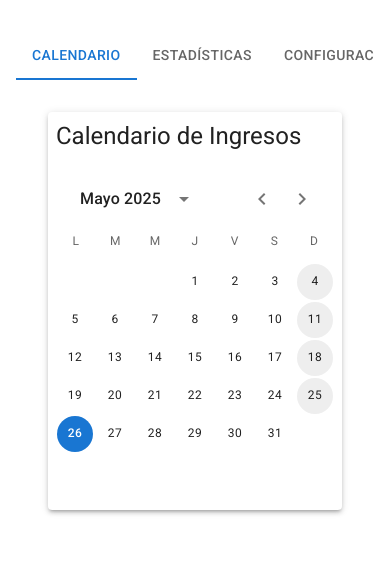
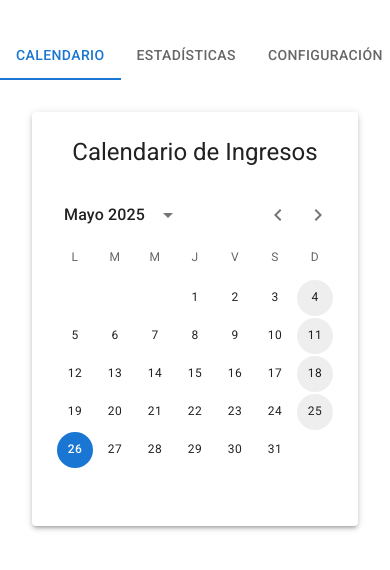
Before and after one commit to MartinTomaco/MarcelinoApp, a React (Create React App) app: page / in a window 390 px wide. Shown: the top 570 px of the page. Built offline with nearby package versions, Linux system fonts and the light colour scheme.

Commit message:
se ajusta comportamiento para mobile xs

```diff
--- a/src/components/IncomeCalendar.tsx
+++ b/src/components/IncomeCalendar.tsx
@@ -230,7 +230,7 @@ export const IncomeCalendar: React.FC<IncomeCalendarProps> = ({
           overflow: 'hidden'
         }}
       >
-        <Stack direction="row" justifyContent="space-between" alignItems="center" mb={2}>
+        <Stack direction="row" justifyContent={{ xs: 'center', sm: 'space-between' }} alignItems="center" mb={2} mt={2} ml={{ sm: 2 }}>
           <Typography variant="h5">
             Calendario de Ingresos
           </Typography>
--- a/src/pages/Dashboard.tsx
+++ b/src/pages/Dashboard.tsx
@@ -134,7 +134,15 @@ export const Dashboard: React.FC = () => {
   }, [records]);
 
   return (
-    <Container maxWidth="lg">
+    <Container maxWidth="lg" sx={{
+      width: '100%',
+      marginLeft: 'auto',
+      marginRight: 'auto',
+      boxSizing: 'border-box',
+      display: 'block',
+      paddingLeft: 0,
+      paddingRight: 0
+    }}>
       <Box sx={{ width: '100%', mt: 4 }}>
         <Tabs value={tabValue} onChange={handleTabChange}>
           <Tab label="Calendario" />
```
